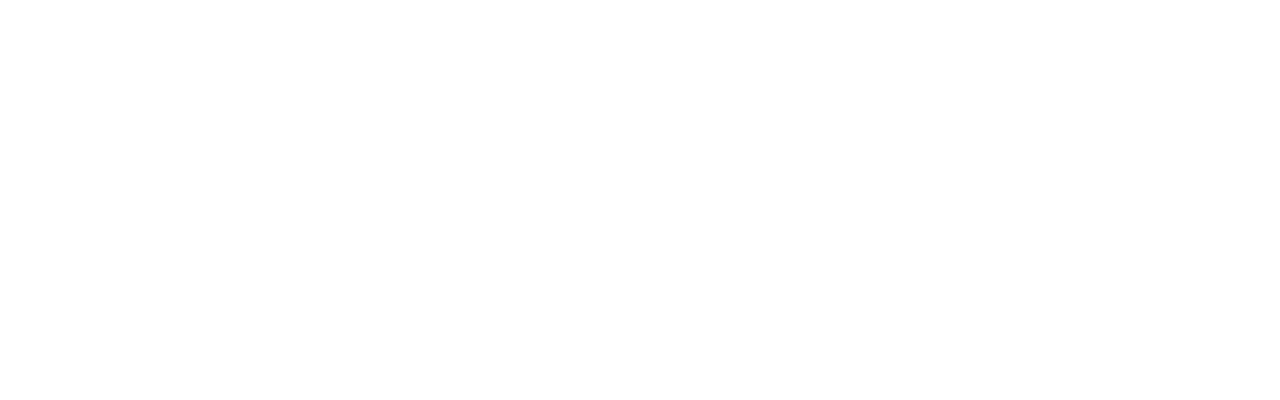
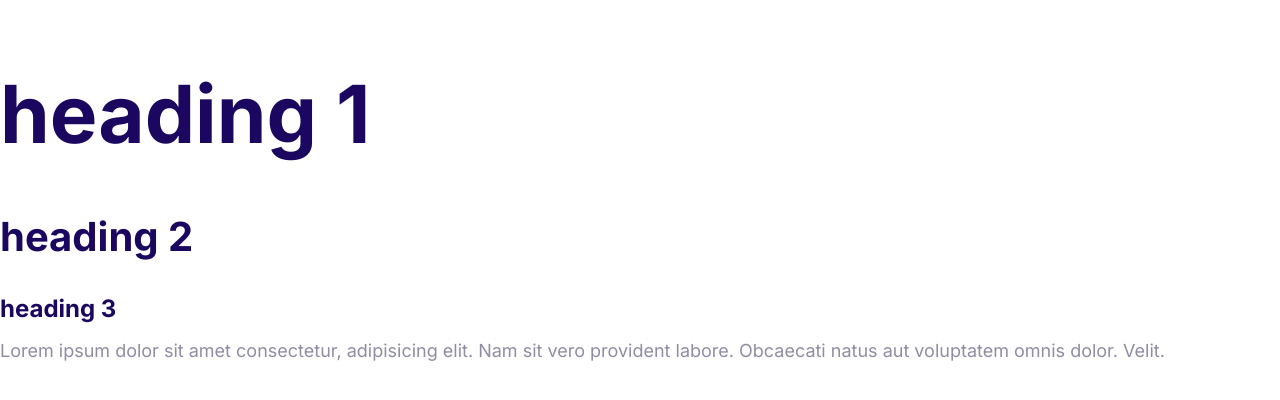
Before and after one commit to Scientia11/Scientiafy, a plain HTML site: page index.html in a window 1280 px wide. Drawn offline with Linux system fonts and the light colour scheme.

Commit message:
Define the styles for the fonts.

```diff
--- a/css/styles.css
+++ b/css/styles.css
@@ -6,3 +6,46 @@
   --color-headings: #1b0760;
   --color-body: #918ca4;
 }
+html {
+  font-size: 62.5%;
+}
+body {
+  font-family: Inter, Arial, Helvetica, sans-serif;
+  font-size: 2.4rem;
+  line-height: 1.5;
+  color: var(--color-body);
+}
+h1,
+h2,
+h3 {
+  color: var(--color-headings);
+   margin-bottom: 1rem;
+}
+}
+h1 {
+  font-size: 7rem;
+}
+h2 {
+  font-size: 4rem;
+}
+h3 {
+  font-size: 3rem;
+
+}
+p {
+  margin-top: 0;
+}
+@media screen and (min-width: 1024px) {
+    body {
+        font-size: 1.8rem;
+    }
+    h1 {
+        font-size: 8rem;
+    }
+    h2 {
+        font-size: 4rem;
+    }
+    h3 {
+        font-size: 2.4rem;
+    }
+}
--- a/index.html
+++ b/index.html
@@ -5,8 +5,22 @@
     <meta http-equiv="X-UA-Compatible" content="IE=edge" />
     <meta name="viewport" content="width=device-width, initial-scale=1.0" />
     <title>Document</title>
+    <link rel="preconnect" href="https://fonts.googleapis.com" />
+    <link rel="preconnect" href="https://fonts.gstatic.com" crossorigin />
+    <link
+      href="https://fonts.googleapis.com/css2?family=Inter:wght@400;700&family=Poppins:wght@400;900&display=optional"
+      rel="stylesheet"
+    />
     <link rel="stylesheet" href="./css/normalize.css" />
     <link rel="stylesheet" href="./css/styles.css" />
   </head>
-  <body></body>
+  <body>
+    <h1>heading 1</h1>
+    <h2>heading 2</h2>
+    <h3>heading 3</h3>
+    <p>
+      Lorem ipsum dolor sit amet consectetur, adipisicing elit. Nam sit vero
+      provident labore. Obcaecati natus aut voluptatem omnis dolor. Velit.
+    </p>
+  </body>
 </html>
```
